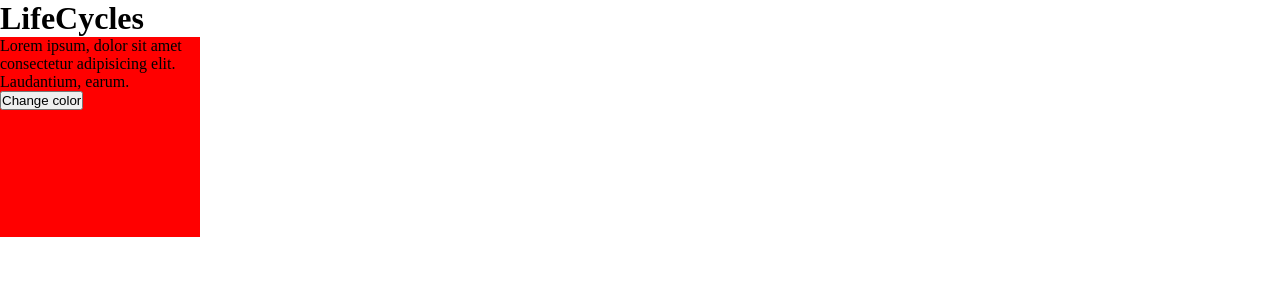
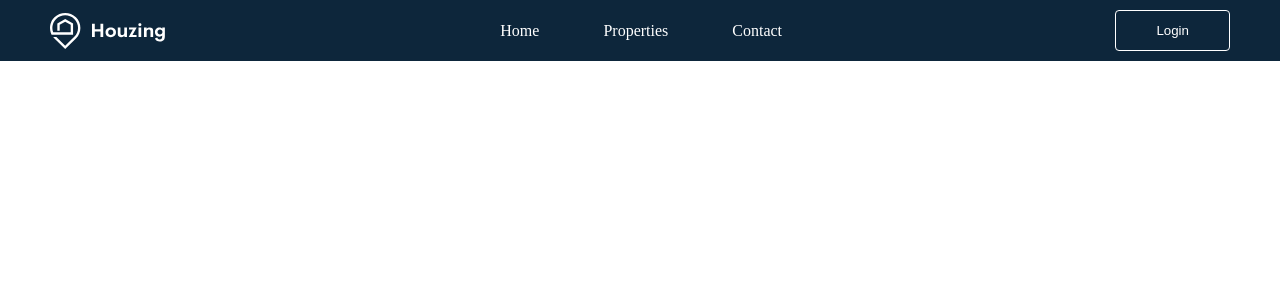
Before and after one commit to SardorIbodov/react-app, a React (Vite) app: page / in a window 1280 px wide. Shown: the top 300 px of the page. Built offline with nearby package versions, Linux system fonts and the light colour scheme.

Commit message:
Styled-Components

```diff
--- /dev/null
+++ b/src/8-lesson/index.jsx
@@ -0,0 +1,105 @@
+import React from "react";
+// import { Sarlavha, Paragraf, Box, SecondParagraf } from "./style";
+// import { Wrapper, Button, Text } from "./style";
+// import { FontAwesomeIcon } from "@fortawesome/react-fontawesome";
+// import { faMoon, faSun } from "@fortawesome/free-solid-svg-icons";
+
+import {
+  Button,
+  Container,
+  Header,
+  Logo,
+  Menu,
+  MenuItem,
+  MenuLink,
+} from "./style";
+import logo from "./logo.svg";
+
+class Lesson8 extends React.Component {
+  constructor(props) {
+    super(props);
+    this.state = {
+      isDark: false,
+      showModal: false,
+    };
+  }
+  render() {
+    return (
+      <div>
+        <Header>
+          <Container>
+            <Logo src={logo} />
+            <Menu>
+              <MenuItem>
+                <MenuLink href="#">Home</MenuLink>
+              </MenuItem>
+              <MenuItem>
+                <MenuLink href="#">Properties</MenuLink>
+              </MenuItem>
+              <MenuItem>
+                <MenuLink href="#">Contact</MenuLink>
+              </MenuItem>
+            </Menu>
+            <Button
+              type="transparent"
+              onClick={() =>
+                this.setState({ showModal: !this.state.showModal })
+              }
+            >
+              Login
+            </Button>
+          </Container>
+        </Header>
+        {this.state.showModal && (
+          <div
+            style={{ width: "200px", height: "200px", backgroundColor: "red" }}
+          >
+            Box
+          </div>
+        )}
+        {/* <Wrapper isDark={this.state.isDark}>
+          <Text isDark={this.state.isDark}>
+            Lorem ipsum dolor sit amet consectetur adipisicing elit. Vel
+            corrupti maxime magni cum necessitatibus corporis blanditiis veniam
+            earum nisi ipsam? Aut inventore est, incidunt blanditiis qui ipsam
+            natus sed eaque repudiandae veniam quasi? Ab corporis reiciendis
+            laboriosam quibusdam dicta tempora, molestias excepturi quo ratione
+            nisi perferendis. Repellat magnam impedit, soluta, assumenda
+            suscipit modi corrupti reprehenderit, error veritatis officia
+            laboriosam! Repellendus quod debitis officia porro aspernatur ipsam
+            praesentium aliquam minima dolorum id quia eligendi adipisci dolore
+            laborum quisquam similique, sit ea fugiat aperiam libero asperiores
+            ad, atque nam soluta! Corrupti recusandae assumenda omnis suscipit
+            accusamus repellat cum minus quaerat quo autem.
+          </Text>
+          <Button onClick={() => this.setState({ isDark: !isDark })}>
+            {isDark ? (
+              <FontAwesomeIcon icon={faSun} style={{ color: "#fffb00", fontSize: "32px" }} />
+            ) : (
+              <FontAwesomeIcon
+                icon={faMoon}
+                style={{ color: "#000000", fontSize: "32px" }}
+              />
+            )}
+          </Button>
+        </Wrapper> */}
+        {/* <Sarlavha>Styled Components</Sarlavha>
+        <Paragraf>
+          Lorem ipsum dolor sit amet consectetur adipisicing elit. Deserunt,
+          aut?
+        </Paragraf>
+        <SecondParagraf>
+          {" "}
+          Lorem ipsum dolor sit amet consectetur adipisicing elit. Deserunt,
+          aut?
+        </SecondParagraf>
+        <Sarlavha>End</Sarlavha>
+        <Box bg="red" large></Box>
+        <Box bg="blue"></Box>
+        <Box bg="yellow"></Box> */}
+      </div>
+    );
+  }
+}
+
+export default Lesson8;
--- /dev/null
+++ b/src/8-lesson/style.js
@@ -0,0 +1,93 @@
+import styled from "styled-components";
+
+// const Sarlavha = styled.h1`
+//   color: red;
+//   background-color: black;
+// `;
+
+// const Paragraf = styled.p`
+//   background-color: yellow;
+//   color: red;
+//   font-size: 30px;
+//   margin-bottom: 10px;
+// `;
+
+// const Box = styled.div`
+//   width: ${(props) => (props.large ? "400px" : "200px")};
+//   height: 200px;
+//   background-color: ${(props) => props.bg};
+//   margin: 20px;
+// `;
+
+// const SecondParagraf = styled(Paragraf)`
+// 	font-weight: bold;
+// `;
+
+// export { Sarlavha, Paragraf, Box, SecondParagraf };
+
+// const Wrapper = styled.div`
+//   position: absolute;
+//   inset: 0;
+//   background-color: ${(props) => (props.isDark ? "#333" : "#fff")};
+// `;
+
+// const Button = styled.button``;
+
+// const Text = styled.p`
+//   color: ${(props) => (props.isDark ? "#fff" : "#000")};
+// `;
+
+// export { Wrapper, Button, Text };
+
+const Header = styled.header`
+  padding: 10px;
+  background-color: #0d263b;
+`;
+
+const Container = styled.div`
+  max-width: 1180px;
+  margin: 0 auto;
+  display: flex;
+  justify-content: space-between;
+  align-items: center;
+`;
+
+const Logo = styled.img``;
+
+const Menu = styled.ul`
+  list-style: none;
+  display: flex;
+  align-items: center;
+  column-gap: 64px;
+`;
+
+const MenuItem = styled.li``;
+
+const MenuLink = styled.a`
+  color: #fff;
+  cursor: pointer;
+  text-decoration: none;
+  &:hover {
+    text-decoration: underline;
+  }
+`;
+
+const handleButtonType = (type) => {
+  switch (type) {
+    case "transparent": {
+      return {
+        color: "white",
+        backgroundColor: "transparent",
+        border: "1px solid white",
+      };
+    }
+  }
+};
+
+const Button = styled.button`
+  ${(props) => handleButtonType(props.type)}
+  padding: 12px 40px;
+  border-radius: 4px;
+`;
+
+export { Header, Container, Logo, Menu, MenuItem, MenuLink, Button };
--- a/src/main.jsx
+++ b/src/main.jsx
@@ -5,7 +5,8 @@ import ReactDOM from "react-dom/client";
 // import Lesson4 from "./4-lesson";
 // import Lesson5 from "./5-lesson";
 // import Lesson6 from "./6-lesson";
-import Lesson7 from "./7-lesson";
+// import Lesson7 from "./7-lesson";
+import Lesson8 from "./8-lesson";
 import "./main.css";
 
 ReactDOM.createRoot(document.getElementById("root")).render(
@@ -15,6 +16,7 @@ ReactDOM.createRoot(document.getElementById("root")).render(
     {/* <Lesson4 /> */}
     {/* <Lesson5 /> */}
     {/* <Lesson6 /> */}
-		<Lesson7 />
+		{/* <Lesson7 /> */}
+		<Lesson8 />
   </>
 );
```
Also changed, not shown: package.json (+8 -1 lines), src/8-lesson/logo.svg (added), 1 other file (tests, documents, lock files or other folders).
